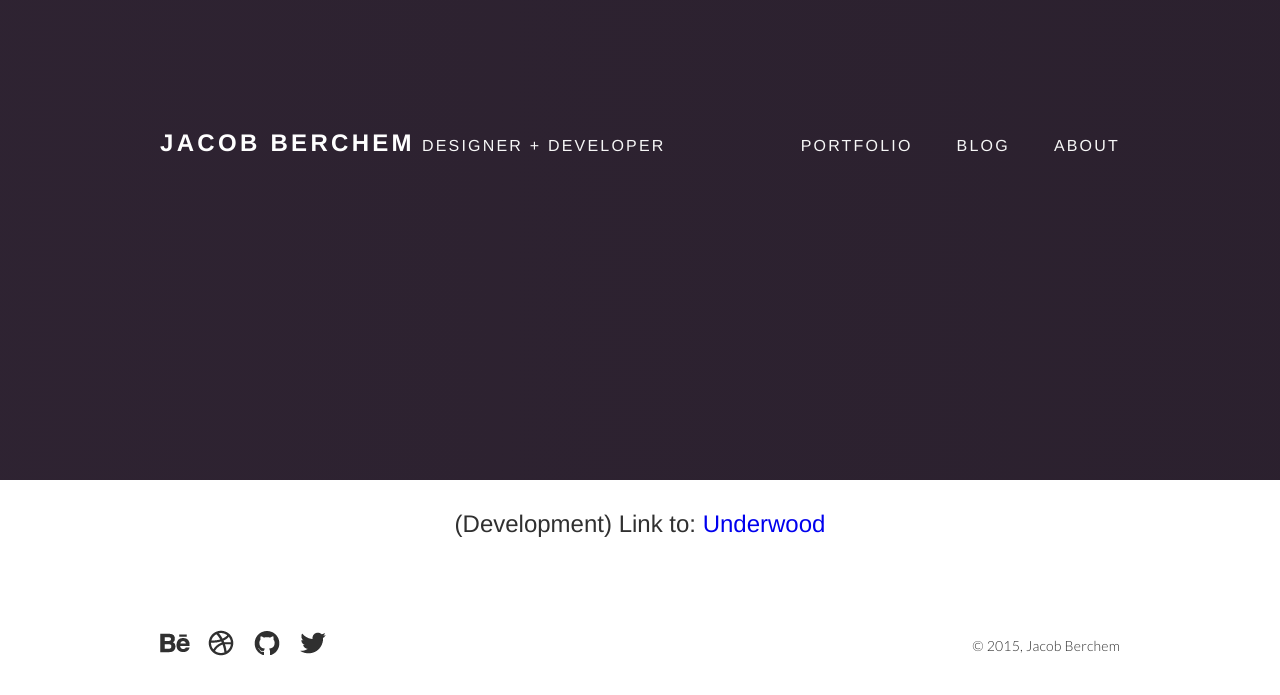
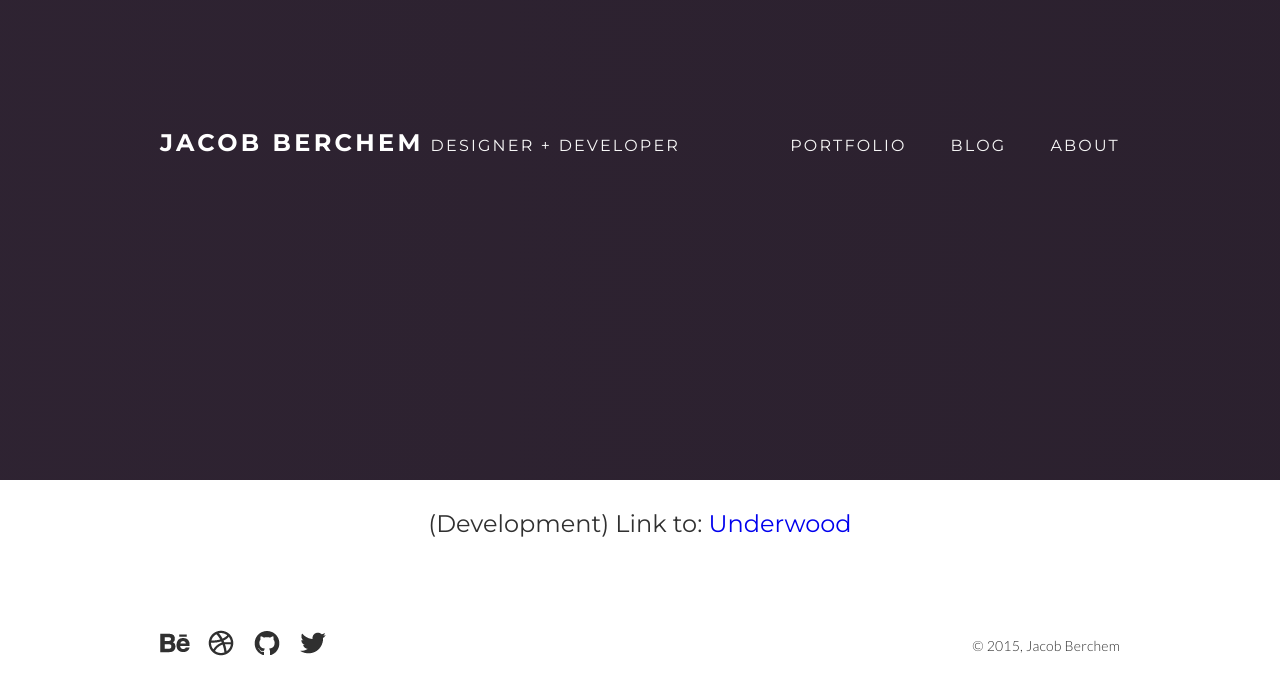
Before and after one commit to vpineda7/jakeberkuwmad.github.io, a Jekyll site: the page built from index.html, in a window 1280 px wide. Shown: the top 695 px of the page. Built offline with Jekyll 4.4.1, drawn with Linux system fonts in a browser that asks for light colours.

Commit message:
Added missing embed for Montserrat

```diff
--- a/_includes/head.html
+++ b/_includes/head.html
@@ -1,3 +1,4 @@
+<link href='http://fonts.googleapis.com/css?family=Montserrat:400,700' rel='stylesheet' type='text/css'>
 <link href='http://fonts.googleapis.com/css?family=Lato:200italic,300,400' rel='stylesheet' type='text/css'>
 <title>{{ site.title }}</title>
 <meta name="viewport" content="width=device-width">
```
